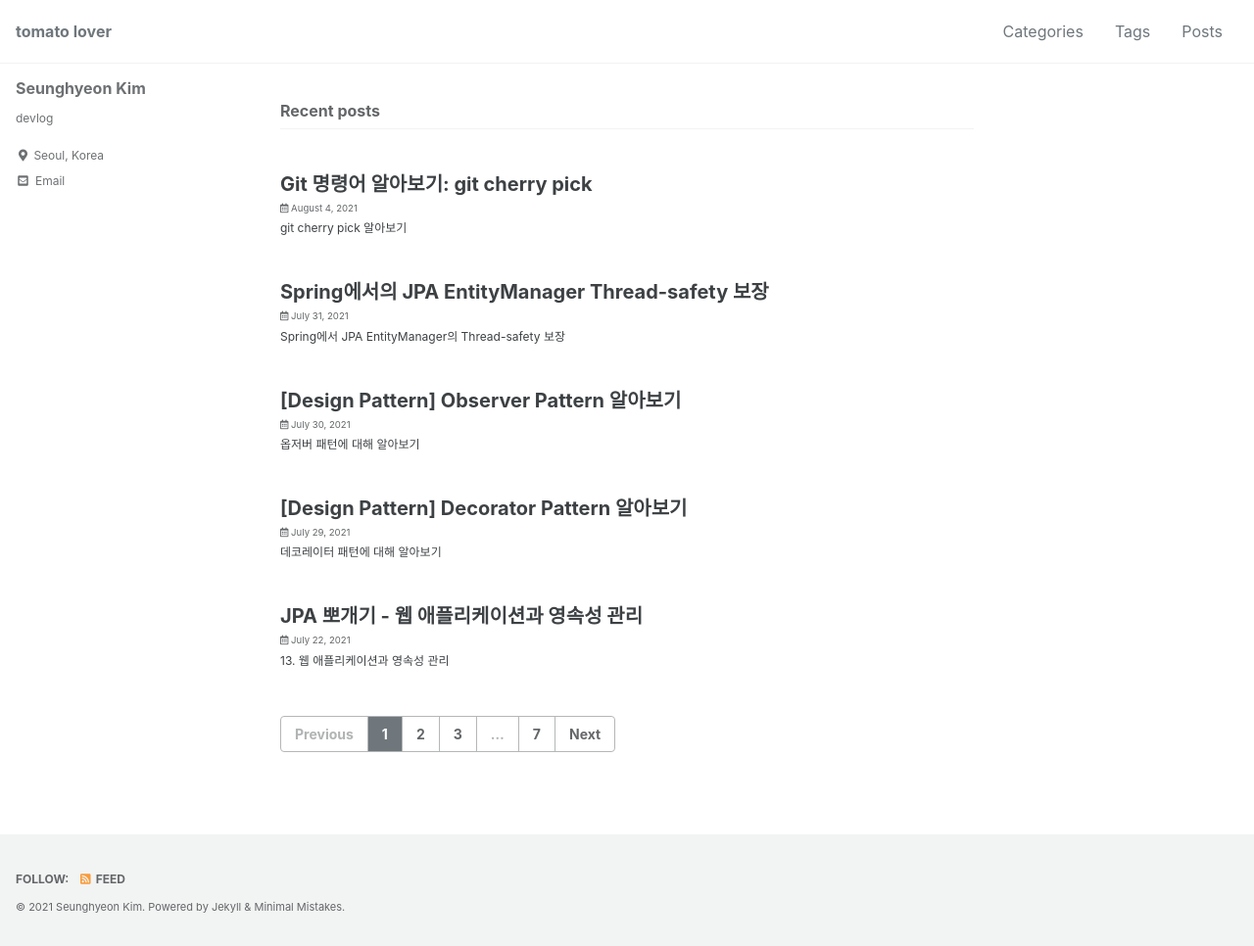
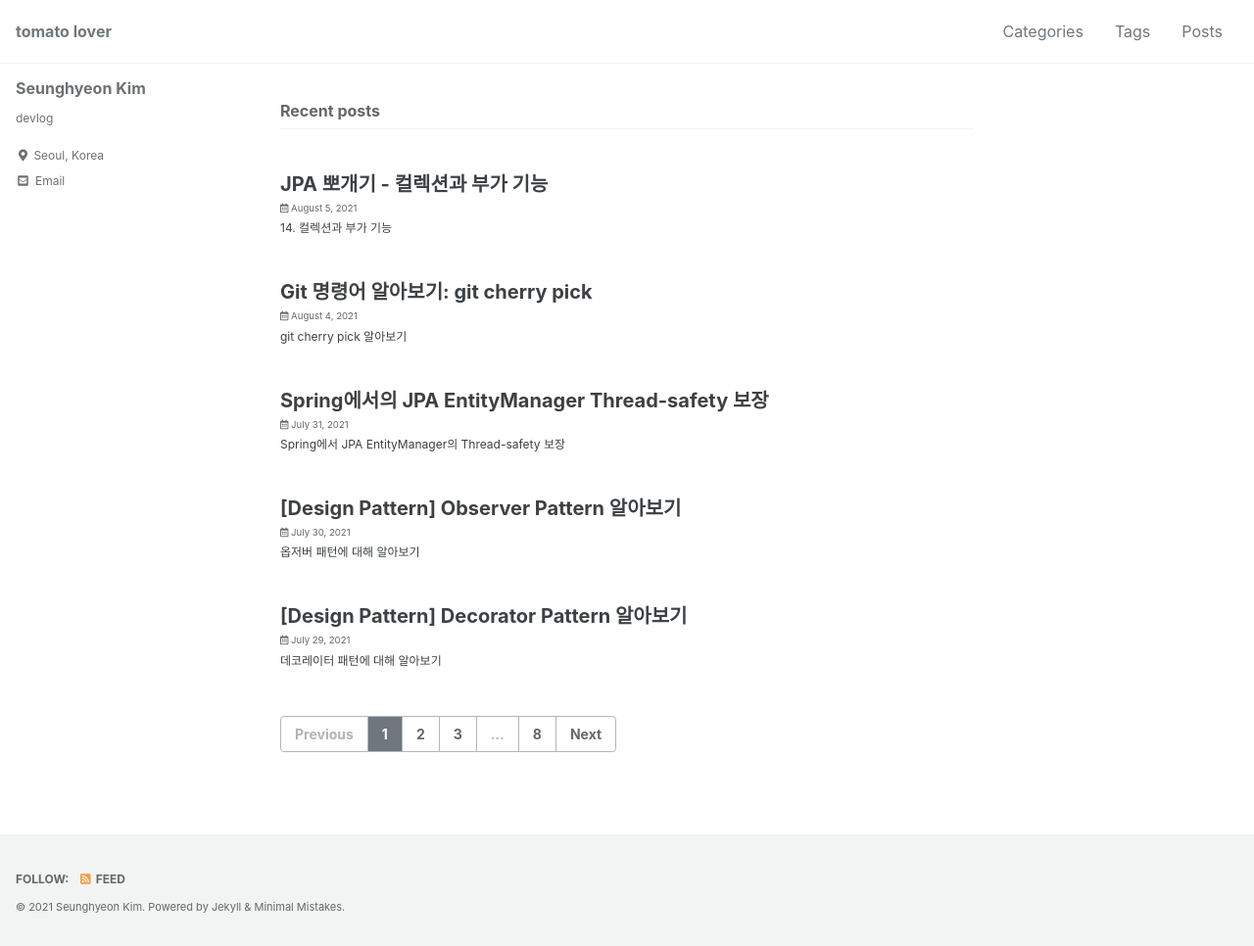
Before and after one commit to ssseungzz/ssseungzz.github.io, a Jekyll site: the page built from index.html, in a window 1280 px wide. Shown: the whole page at 98% size. Built offline with Jekyll 4.4.1, drawn with Linux system fonts in a browser that asks for light colours; cached includes are drawn as plain includes; the list of posts is cut into pages by our own code; part of the change alters nothing that is shown.

Commit message:
[add] add jpa ch 14 post

`````diff
--- a/_drafts/2021-08-01-java-orm-jpa-ch-14.md
+++ b/_posts/2021-08-05-java-orm-jpa-ch-14.md
@@ -249,3 +249,169 @@ public class CatListener {
   * 정적으로 정의하는 `Named` 엔티티 그래프와 동적으로 정의하는 엔티티 그래프가 있다.
 
 ##### Named 엔티티 그래프
+
+```java
+@NamedEntityGraph(name = "Order.withMember", attributeNodes = {
+  @NamedAttributeNode("member")
+})
+@Entity
+@Table(name = "ORDERS")
+public class Order {
+
+  @Id @GeneratedValue
+  @Column(name = "ORDER_ID")
+  private Long id;
+
+  @ManyToOne(fetch = FetchType.LAZY, optional = false)
+  @JoinColumn(name = "MEMBER_ID")
+  private Member member;
+
+  //...
+}
+```
+
+* `@NamedEntityGraph`로 정의한다.
+  * `name`: 엔티티 그래프의 이름을 정의한다.
+  * `attributeNodes`: 함께 조회할 속성을 선택한다. 이때 `@NamedAttributeNode`를 사용하고 그 값으로 함께 조회할 속성을 선택한다.
+* 필드가 지연 로딩으로 설정되어 있더라도 엔티티 그래프에서 함께 조회할 속성으로 선택한 경우 함께 조회할 수 있다.
+  * 둘 이상을 정의하려면 `@NameEntityGraphs`를 사용하면 된다.
+
+##### em.find()에서 엔티티 그래프 사용
+
+* `Named` 엔티티 그래프를 사용하려면 정의한 엔티티 그래프를 `em.getEntityGraph({graph-name})`으로 찾아오면 된다.
+* 엔티티 그래프는 JPA의 힌트 기능을 사용해서 동작하는데 힌트의 키로 `javax.persistence.fetchgraph`를 사용하고 힌트의 값으로 찾아온 엔티티 그래프를 사용하면 된다.
+
+```java
+EntityGraph graph = em.getEntityGraph("Order.withMember");
+
+Map hints = new HashMap();
+hints.put("javax.persistence.fetchgraph", graph);
+
+Order order = em.find(Order.class, orderId, hints);
+```
+
+##### subgraph
+
+* 필드의 필드까지 조회하기 위해서는 `subgraph`를 사용한다.
+
+````java
+@NamedEntityGraph(name = "Order.withAll", attributeNodes = {
+  @NamedAttributeNode("member"),
+  @NamedAttributeNode(value = "orderItems", subgraph = "orderItems")
+	},
+  subgraphs = @NameSubgraph(name = "orderItems", attributeNodes = {
+    @NamedAttributeNode("item")
+  })
+)
+@Entity
+@Table(name = "ORDERS")
+public class Order {
+
+  @Id @GeneratedValue
+  @Column(name = "ORDER_ID")
+  private Long id;
+
+  @ManyToOne(fetch = FetchType.LAZY, optional = false)
+  @JoinColumn(name = "MEMBER_ID")
+  private Member member;
+
+  @OneToMany(mappedBy = "order", cascade = CascadeType.ALL)
+  private List<OrderItem> orderItems = new ArrayList<OrderItem>();
+
+  //...
+}
+
+@Entity
+@Table(name = "ORDER_ITEM")
+public class OrderItem {
+
+  @Id @GeneratedValue
+  @Column(name = "ORDER_ITEM_ID")
+  private Long id;
+
+  @ManyToOne(fetch = FetchType.LAZY)
+  @JoinColumn(name = "ITEM_ID")
+  private Item item;
+
+  // ...
+}
+````
+
+* `Order` → `OrderItem`은 `Member`의 경우와 마찬가지로 조회할 수 있다. 그런데 `OrderItem` → `Item` 객체 그래프는 `Order`의 객체 그래프가 아니므로 `subgraph` 속성으로 정의해야 한다.
+  * 이 속성은 `@NamedSubgraph`를 사용해서 서브 그래프를 정의한다.
+
+```java
+Map hints = new HashMap();
+hints.put("javax.persistence.fetchgraph", graph);
+
+Order order = em.find(Order.class, orderId, hints);
+```
+
+* 실행된 SQL에서는 엔티티 그래프에서 지정한 엔티티들을 함께 조회한다.
+
+```sql
+select o.*, m.*, oi.*, i.*
+from
+	ORDERS o
+inner join
+	Member m
+			 on o.MEMBER_ID=m.MEMBER_ID
+left outer join
+	ORDER_ITEM io
+			on o.ORDER_ID=oi.ORDER_ID
+left outer join
+	Item i
+			on oi.ITEM_ID=i.ITEM_ID
+where
+	 o.ORDER_ID=?
+```
+
+##### JPQL에서 엔티티 그래프 사용
+
+* `em.find`와 동일하게 힌트만 추가하면 된다.
+
+```java
+List<Order> resultList =
+  em.createQuery("select o from Order o where o.id = :orderId", Order.class)
+  	.setParameter("orderId", orderId)
+  	.setHint("javax.persistence.fetchgraph", em.getEntityGraph("Order.withAll"))
+  	.getResultList();
+```
+
+* `em.find`에서 엔티티 그래프를 사용하면 하이버네이트는 필수 관계를 고려해서 SQL 내부 조인을 사용하지만 JPQL에서 엔티티 그래프를 사용할 때는 항상 SQL 외부 조인을 사용한다.
+
+##### 동적 엔티티 그래프
+
+* 엔티티 그래프를 동적으로 구성하려면 `createEntityGraph()` 메소드를 사용하면 된다.
+
+````java
+EntityGraph<Order> graph = em.createEntityGraph(Order.class);
+graph.addAttributeNodes("member");
+
+Map hints = new HashMap();
+hints.put("javax.persistence.fetchgraph", graph);
+
+Order order = em.find(Order.class, orderId, hints);
+````
+
+```java
+EntityGraph<Order> graph = em.createEntityGraph(Order.class);
+graph.addAttributeNodes("member");
+Subgraph<OrderItem> orderItems = graph.addSubgraph("orderItem");
+orderItems.addAttributeNodes("Item");
+
+Map hints = new HashMap();
+hints.put("javax.persistence.fetchgraph", graph);
+
+Order order = em.find(Order.class, orderId, hints);
+```
+
+##### 엔티티 그래프 정리
+
+* ROOT에서 시작
+  * 항상 조회하는 엔티티의 ROOT에서 시작해야 한다.
+* 이미 로딩된 엔티티
+  * 영속성 컨텍스트에 해당 엔티티가 이미 로딩되어 있으면 엔티티 그래프가 적용되지 않는다. (아직 초기화되지 않은 프록시에는 엔티티 그래프가 적용된다)
+* `fetchgraph`, `loadgraph` 차이
+  * 전자는 엔티티 그래프에 선택한 속성만 함께 조회한다.
+  * 후자는 엔티티 그래프에 선택한 속성뿐만 아니라 글로벌 `fetch` 모드가 `FetchType.EAGER`로 설정된 연관관계도 포함해서 함께 조회한다.
`````
